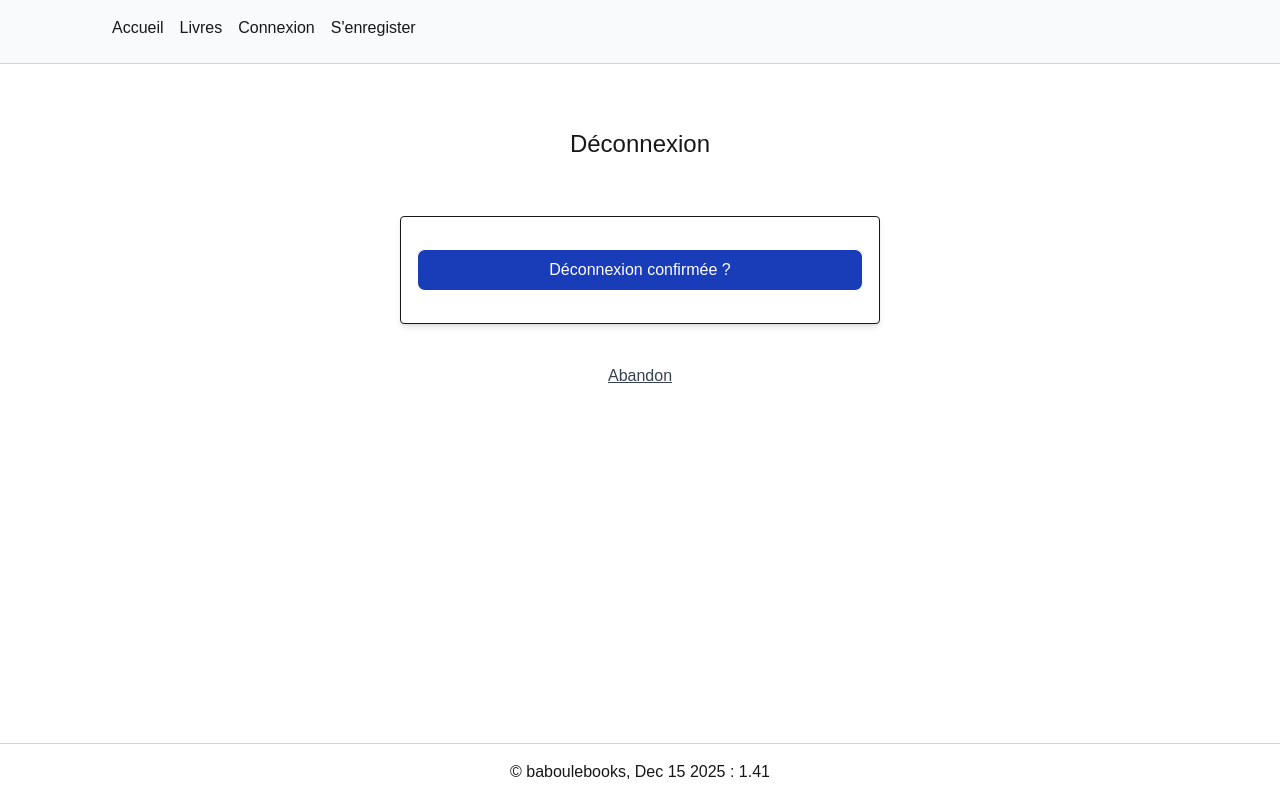
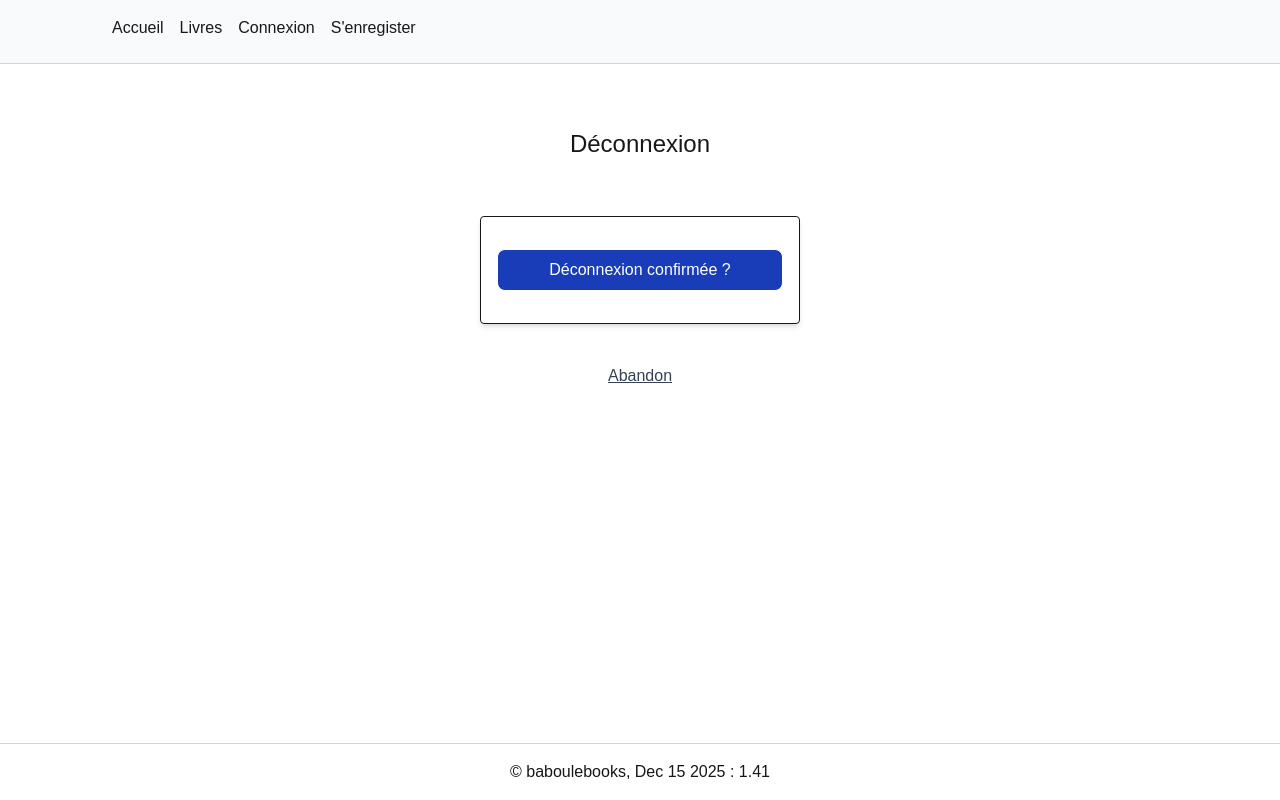
Before and after one commit to yves40/baboulebooksweb, a Next.js app in the folder babweb/: page /logout in a window 1280 px wide. Built offline with nearby package versions, Linux system fonts and the light colour scheme.

Commit message:
Few UI adjustments

```diff
--- a/babweb/src/app/(auth)/logout/page.jsx
+++ b/babweb/src/app/(auth)/logout/page.jsx
@@ -38,7 +38,7 @@ export default function page() {
   return (
     <div className='body__container page__container background-slate-500'>
       <h1 className='mb-10 text-2xl'>Déconnexion</h1>
-      <div className='w-7/8 md:w-1/2 border rounded shadow-md background-slate-900 text-left mx-auto
+      <div className='w-7/8 md:w-1/3 border rounded shadow-md background-slate-900 text-left mx-auto
           m-4 p-4'>
         <form onSubmit={handleLogout}>
             <button className='w-full bg-blue-800 text-white my-4 rounded-lg border p-2'>
--- a/babweb/src/components/Navbar.jsx
+++ b/babweb/src/components/Navbar.jsx
@@ -50,7 +50,7 @@ export default function Navbar() {
               <Link href="/login" className=" mx-2 text-zinc-900">Connexion</Link>
               <Link href="/register" className=" mx-2 text-zinc-900">S'enregister</Link>
             </div>}
-            <p>{userstate.useremail}</p>
+            <p className=" ml-auto font-semibold">{userstate.useremail}</p>
         </div>
       </nav>
   )
```
